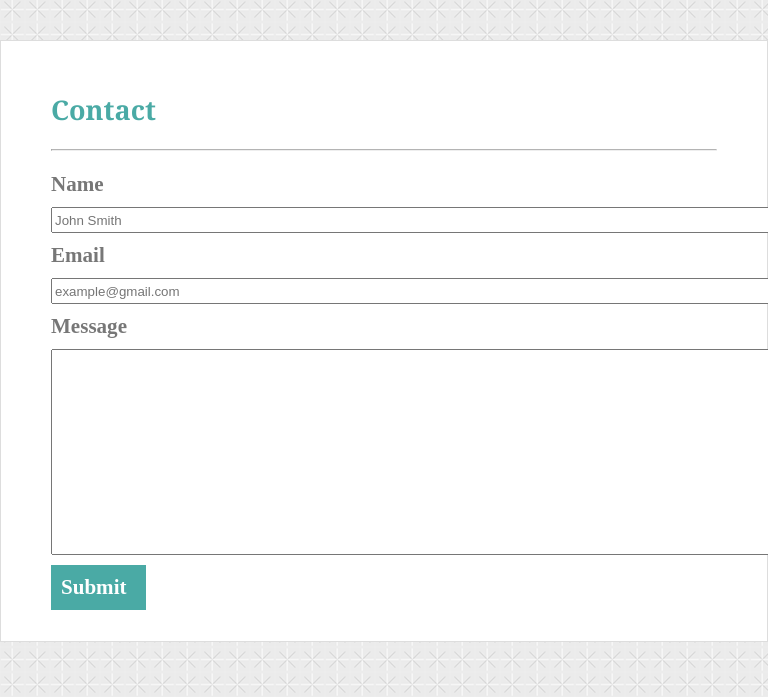
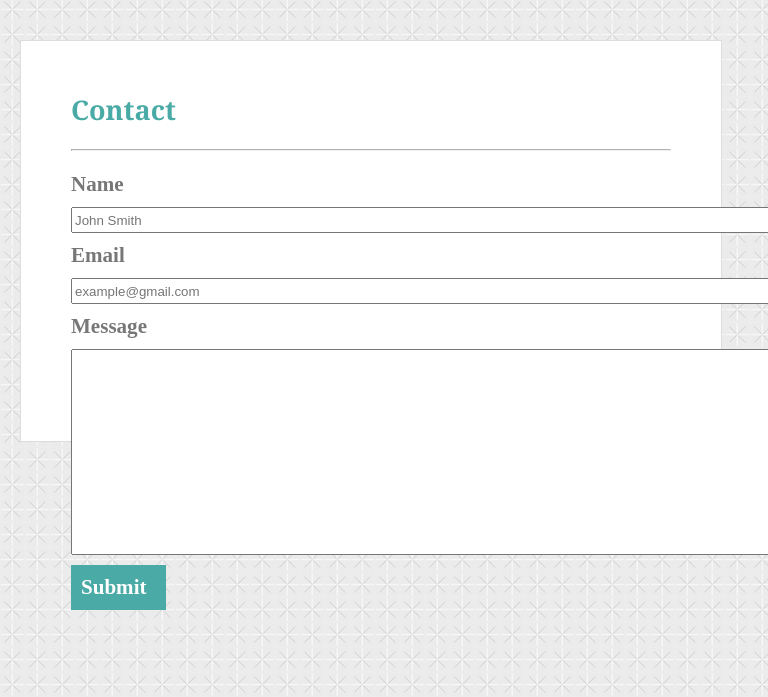
Before and after one commit to cdtama7/Responsive-Portfolio, a plain HTML site: page contact.html in a window 768 px wide. Shown: the part 103-800 px from the top of the page. Drawn offline with Linux system fonts and the light colour scheme.

Commit message:
Complete

```diff
--- a/assets/css/style.css
+++ b/assets/css/style.css
@@ -147,11 +147,44 @@ img {
   font-family: 'Georgia', Times, Times New Roman, serif;
 }
 
-@media screen and (max-width: 640px) {
+@media only screen and (max-width: 640px) and (min-width: 0px) {
+  * {
+    margin: auto;
+  }
+  .body {
+    height: 500px;
+    margin: 50px 20px 20px 20px; /* TRBL*/
+    background-color: white;
+    padding: 50px;
+    border: 1px solid #dddddd;
+    width: 600px;
+  }
 }
 
-@media screen and (max-width: 768px) {
+@media only screen and (max-width: 768px) and (min-width: 640px) {
+  * {
+    margin: auto;
+  }
+  .body {
+    height: 100px;
+    margin: 50px 20px 20px 20px; /* TRBL*/
+    background-color: white;
+    padding: 50px;
+    border: 1px solid #dddddd;
+    width: 600px;
+  }
 }
 
-@media screen and (max-width: 960px) {
+@media only screen and (max-width: 960px) and (min-width: 768px) {
+  * {
+    margin: auto;
+  }
+  .body {
+    height: 300px;
+    margin: 50px 20px 20px 20px; /* TRBL*/
+    background-color: white;
+    padding: 50px;
+    border: 1px solid #dddddd;
+    width: 600px;
+  }
 }
```
